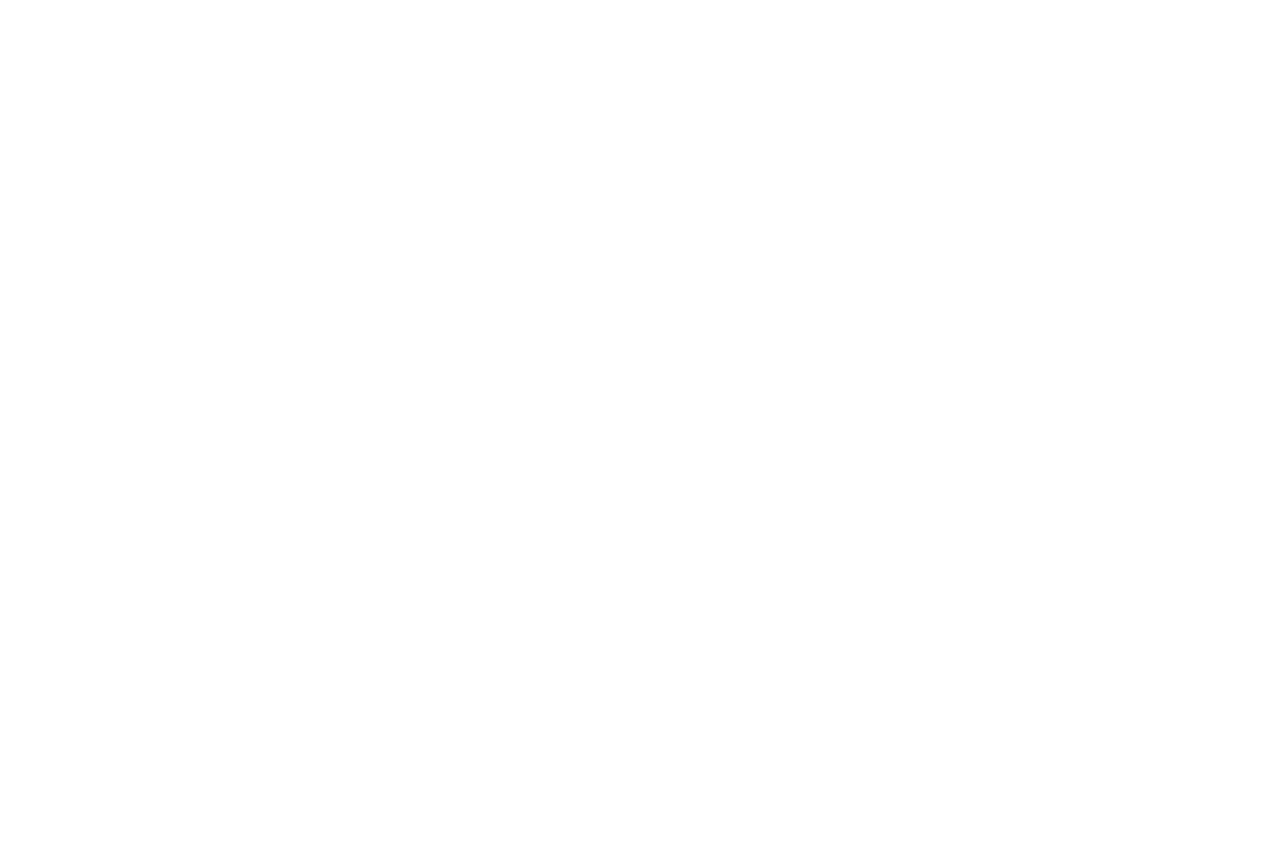
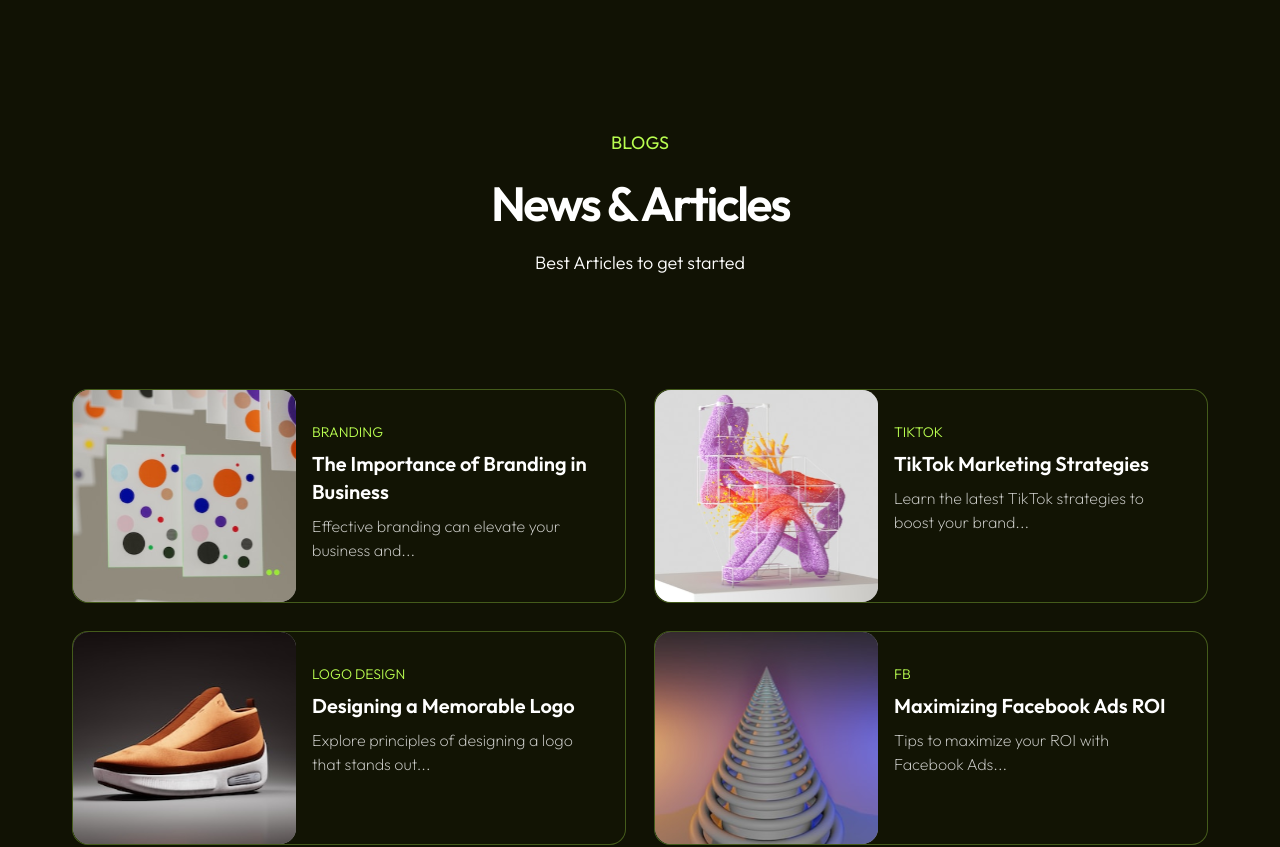
Before and after one commit to mehedihasanfaiyaz/kronix-saas, a React (Vite) app: page / in a window 1280 px wide. Shown: the part 7300-8147 px from the top of the page. Before the commit the page ends 7285 px from the top, so only its background shows below. Built offline with nearby package versions, Linux system fonts and the light colour scheme.

Commit message:
feat(NewsArticles): add News & Articles section

```diff
--- a/src/App.tsx
+++ b/src/App.tsx
@@ -4,6 +4,7 @@ import Capabilities from "./section/Capabilities";
 import Header from "./section/Header";
 import Hero from "./section/Hero";
 import HowItWorks from "./section/HowItWork";
+import NewsArticles from "./section/NewsArticles";
 import Pricing from "./section/Pricing";
 import Testimonial from "./section/Testimonial";
 
@@ -33,6 +34,7 @@ export default function App() {
       </div>
       <div className="mx-auto max-w-7xl">
         <Pricing />
+        <NewsArticles />
       </div>
     </div>
   );
--- /dev/null
+++ b/src/section/NewsArticles.tsx
@@ -0,0 +1,42 @@
+import { NewsArticlesCards } from "../data.json";
+
+export default function NewsArticles() {
+  return (
+    <div>
+      <div className="space-y-4 pt-36 text-center text-white">
+        <p className="text-lg font-normal uppercase text-primary">blogs</p>
+        <h1 className="mx-auto max-w-[810px] text-5xl font-semibold leading-tight tracking-tighter">
+          News & Articles
+        </h1>
+        <div>
+          <p className="mx-auto w-11/12 max-w-[462px] text-center text-lg font-light">
+            Best Articles to get started
+          </p>
+        </div>
+      </div>
+      <div className="flex flex-wrap justify-center gap-7 py-28">
+        {NewsArticlesCards.map((card, index) => (
+          <div
+            key={index}
+            className="flex h-auto w-[85%] flex-col rounded-2xl border border-primary border-opacity-30 bg-primary bg-opacity-[1%] text-white sm:w-[554px] sm:flex-row"
+          >
+            <img
+              src={card.image}
+              alt={card.category}
+              className="h-40 w-full rounded-t-2xl object-cover sm:h-[212px] sm:w-[223px] sm:rounded-lg"
+            />
+            <div className="flex flex-col items-start p-4 sm:pl-4 sm:pt-8">
+              <h3 className="text-sm font-light uppercase text-primary">
+                {card.category}
+              </h3>
+              <h2 className="mt-2 text-xl font-semibold">{card.title}</h2>
+              <p className="text-md mt-2 max-w-full font-extralight opacity-80 sm:max-w-[280px]">
+                {card.description}
+              </p>
+            </div>
+          </div>
+        ))}
+      </div>
+    </div>
+  );
+}
```
